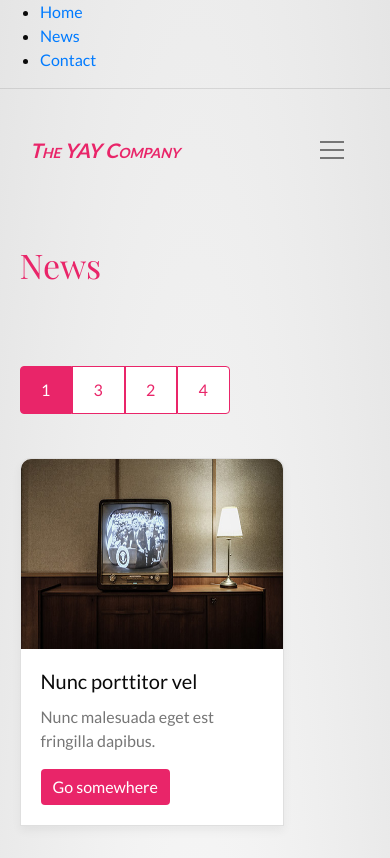
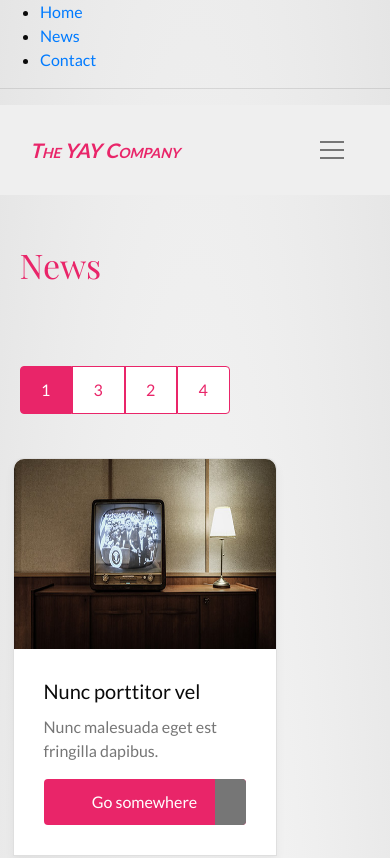
Before and after one commit to thorerik88/yay-app, a React (Create React App) app: page /news in a window 390 px wide. Shown: the top 858 px of the page. Built offline with nearby package versions, Linux system fonts and the light colour scheme; a web font is replaced by a local one.

Commit message:
needs styling to display mobile full width cards

```diff
--- a/src/components/News/NewsCards.js
+++ b/src/components/News/NewsCards.js
@@ -12,14 +12,14 @@ function NewsCards(props) {
     ];
 
     return (
-        <Card className="col-lg-3 news-cards--card">
+        <Card className="col-md-3 news-cards--card">
             <GetImage classValue="news-cards--card--image" value={props.value} type="news" />
             <Card.Body className="news-cards--card--wrapper">
                 <Card.Title>{cards[0].elementTitle}</Card.Title>
                 <Card.Text>
                 {cards[0].elementText}
                 </Card.Text>
-                <Button className="news-cards--card--wrapper--button" variant="primary">{cards[0].buttonText}</Button>
+                <Button className="news-cards--card--wrapper--button" variant="primary">{cards[0].buttonText}<span className="news-cards--card--wrapper--button--dark"></span></Button>
             </Card.Body>
         </Card>
     )
--- a/src/sass/partials/_custom.scss
+++ b/src/sass/partials/_custom.scss
@@ -15,7 +15,7 @@ $box-shadow: 0px 5px 10px rgba(0,0,0,.05);
 
 // bootstrap styles
 
-$light: transparent;
+$light: #EFEFEF;
 $navbar-light-brand-color: $color-primary;
 $navbar-light-brand-font: $font-secondary;
 $navbar-light-color: $color-secondary;
--- a/src/sass/partials/_navbar.scss
+++ b/src/sass/partials/_navbar.scss
@@ -2,6 +2,7 @@
     padding-left: 75px;
     padding-right: 75px;
     margin: 0 auto;
+    background: #EFEFEF;
 
     .navbar--brand {
         font: italic small-caps bold 20px/1.5 $font-primary;
--- a/src/sass/partials/news/_newsCards.scss
+++ b/src/sass/partials/news/_newsCards.scss
@@ -1,12 +1,14 @@
 .news-cards {
     display: flex;
     justify-content: space-between;
-    padding: 0 15px;
+    padding: 0 8px;
 
     .news-cards--card {
+
+        min-width: 264px;
         max-width: 264px;
         padding: 0;
-        margin: 22px 0;
+        margin: 22px 0px;
         border-radius: 10px 10px 0 0;
         box-shadow: $box-shadow;
 
@@ -20,7 +22,23 @@
 
         .news-cards--card--wrapper {
 
+            padding: 30px;
+
             .news-cards--card--wrapper--button {
+                width: 100%;
+                height: 46px;
+                position: relative;
+
+                .news-cards--card--wrapper--button--dark {
+                    position: absolute;
+                    background: black;
+                    width: 15%;
+                    height: 100%;
+                    right: 0;
+                    top: 0;
+                    border-radius: 0 .25rem .25rem 0;
+                    background: $color-grey;
+                }
 
             }
 
@@ -29,3 +47,9 @@
     }
 
 }
+
+@media screen and (max-width: 610px) {
+    .news-cards--card {
+
+    }
+}
```
